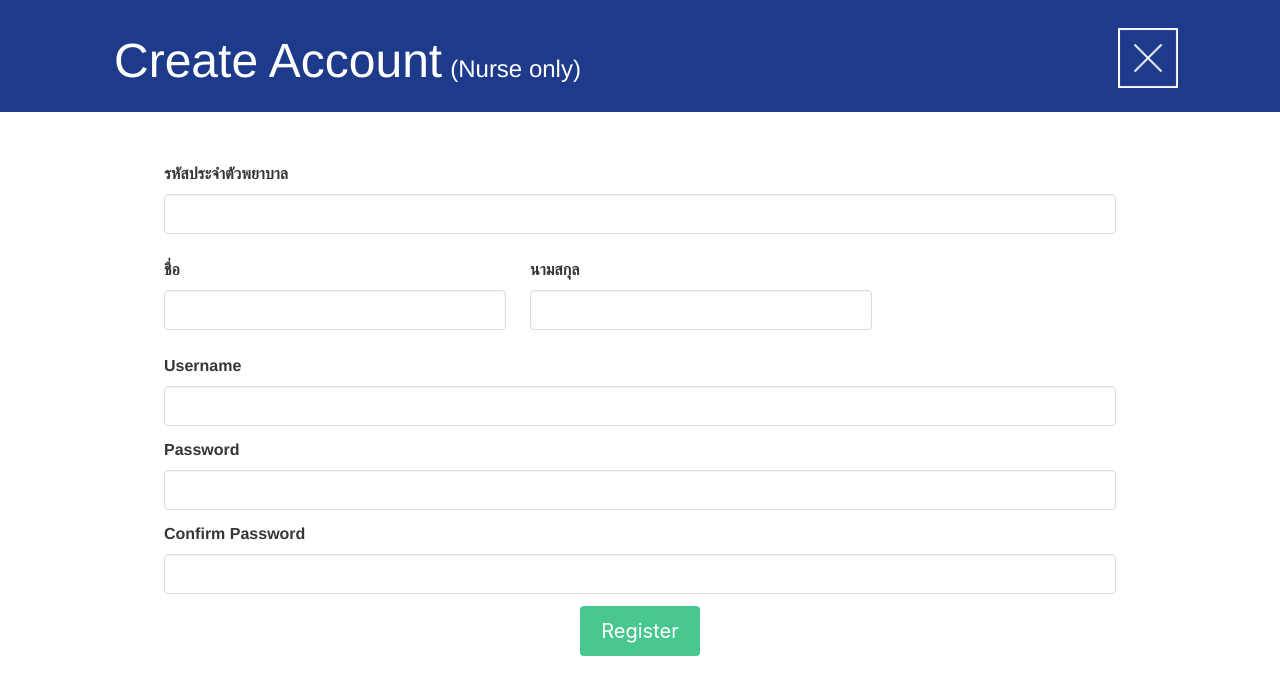
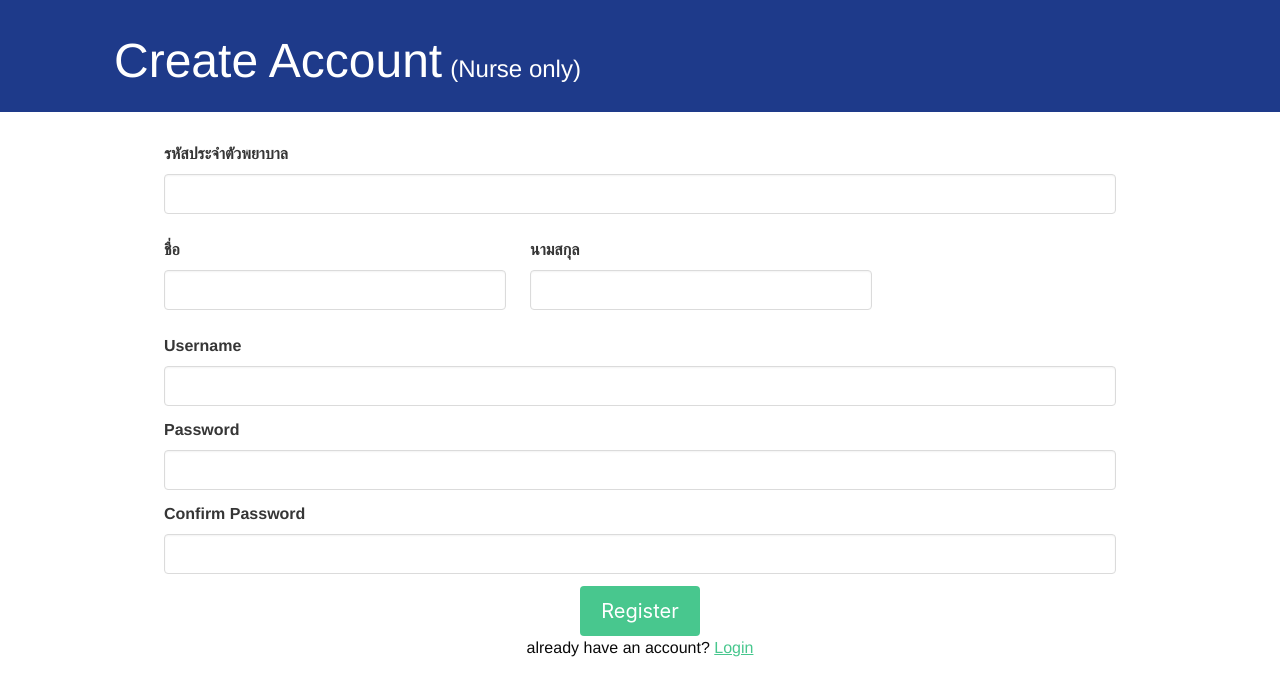
Before and after one commit to pspapleng/ECGA-front-end, a Vue app: page /register in a window 1280 px wide. Shown: the top 696 px of the page. Built offline with nearby package versions, Linux system fonts and the light colour scheme.

Commit message:
แก้ไข register

```diff
--- a/src/views/register.vue
+++ b/src/views/register.vue
@@ -9,14 +9,10 @@
           <label class="is-size-1" style="color: white;">Create Account</label>
           <label class="is-size-4 ml-2" style="color: white;">(Nurse only)</label>
         </div>
-        <div class="column-4" >
-          <i @click="kod" ><img src="../assets/cancel.png"
-              style="width:60px; padding-top: 15px;"/></i>
-        </div>
       </div>
     </div>
   </div>
-  <section style="padding-top: 50px; padding-bottom: 50px; text-align: left">
+  <section style="padding-top: 30px; padding-bottom: 30px; text-align: left">
     <div class="container"  style="padding-left: 100px; padding-right: 100px">
       <div class="columns">
         <div class="column">
@@ -53,6 +49,10 @@
         <div style="text-align: center;" >
           <b-button type="is-success" size="is-medium" label="Register"/>
         </div>
+        <div style="text-align: center;" >
+          <a class="has-text-black">already have an account? </a>
+          <a href="/login" class="is-active has-text-success" style="text-decoration: underline;"> Login </a>
+        </div>
       </div>
     </section>
 
```
